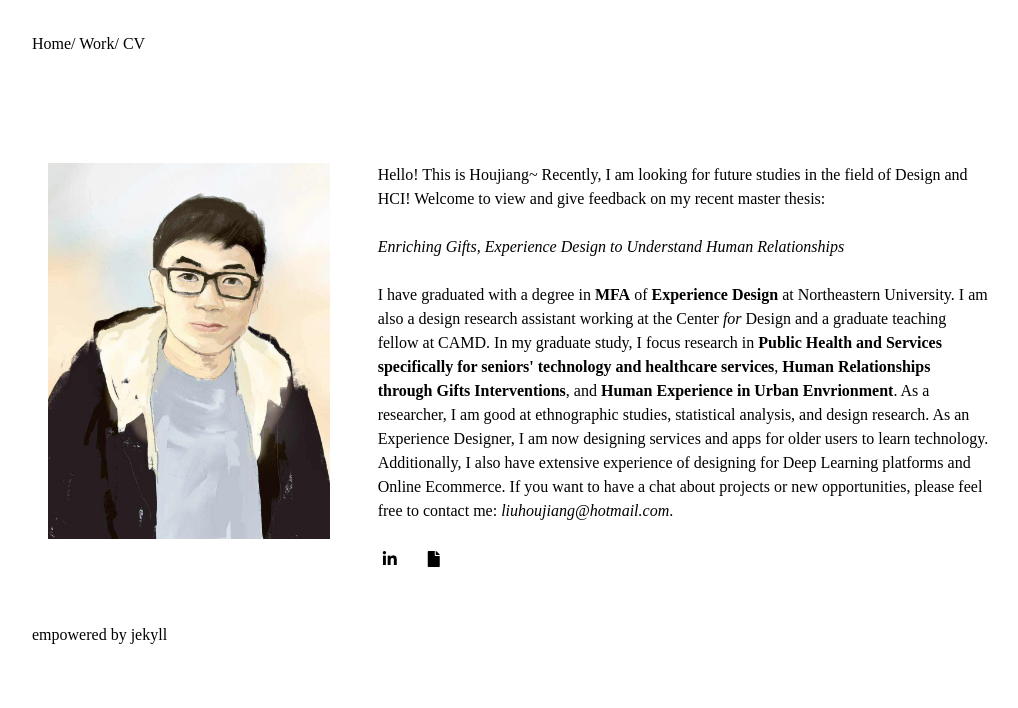
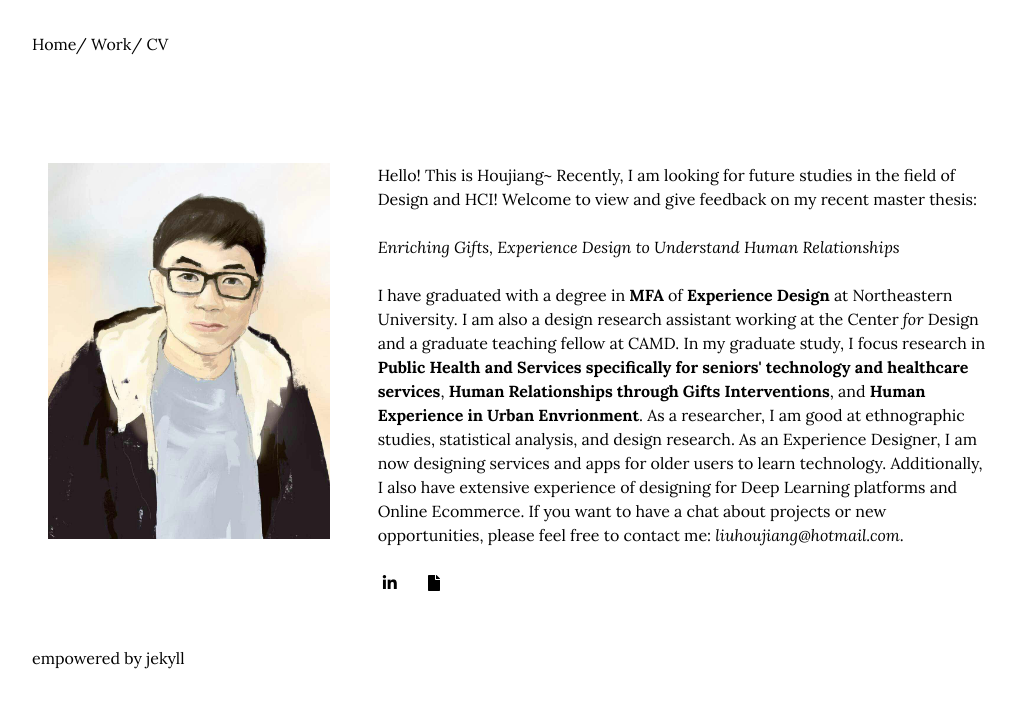
Before and after one commit to JialingJia/houjiang-website, a Jekyll site: the page built from index.markdown, in a window 1280 px wide. Shown: the top 708 px of the page, without its empty margins (121-1139 px from the left). Built offline with Jekyll 4.4.1, drawn with Linux system fonts in a browser that asks for light colours; nearby versions of some CDN libraries.

Commit message:
update fonts

```diff
--- a/_includes/header.html
+++ b/_includes/header.html
@@ -5,6 +5,8 @@
 <meta charset="UTF-8">
 <meta name="viewport" content="width=device-width, initial-scale=1.0">
 <title>Houji</title>
+<link rel="preconnect" href="https://fonts.gstatic.com">
+<link href="https://fonts.googleapis.com/css2?family=Lora:ital,wght@0,400;0,600;0,700;1,400&display=swap" rel="stylesheet">
 <link rel="stylesheet" href="https://use.fontawesome.com/releases/v5.14.0/css/all.css" integrity="sha384-HzLeBuhoNPvSl5KYnjx0BT+WB0QEEqLprO+NBkkk5gbc67FTaL7XIGa2w1L0Xbgc" crossorigin="anonymous">
 <link rel="stylesheet" href="{{ site.baseurl }}/assets/css/bulma.min.css">
 <link rel="stylesheet" href="{{ site.baseurl }}/assets/css/style.css">
```
